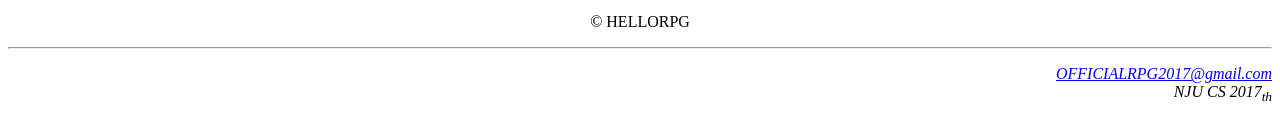
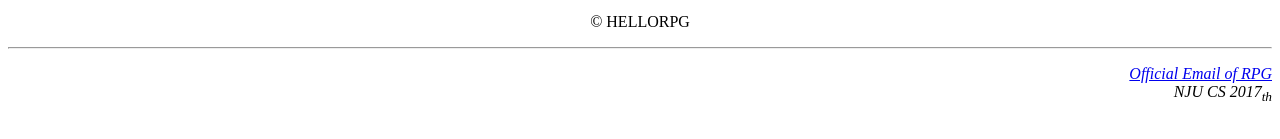
Before and after one commit to ymy-grp/FamilyWeb, a plain HTML site: page index.html in a window 1280 px wide. Shown: the part 547-686 px from the top of the page. Drawn offline with Linux system fonts and the light colour scheme.

```diff
--- a/index.html
+++ b/index.html
@@ -30,7 +30,7 @@
     <address>
         <p align="right">
             <a href="mailto:officialrpg2017@gmail.com">
-                OFFICIALRPG2017@gmail.com
+                Official Email of RPG
             </a><br />
             NJU CS 2017<sub>th</sub>
         </p>
```
Also changed, not shown: 1 other file.
